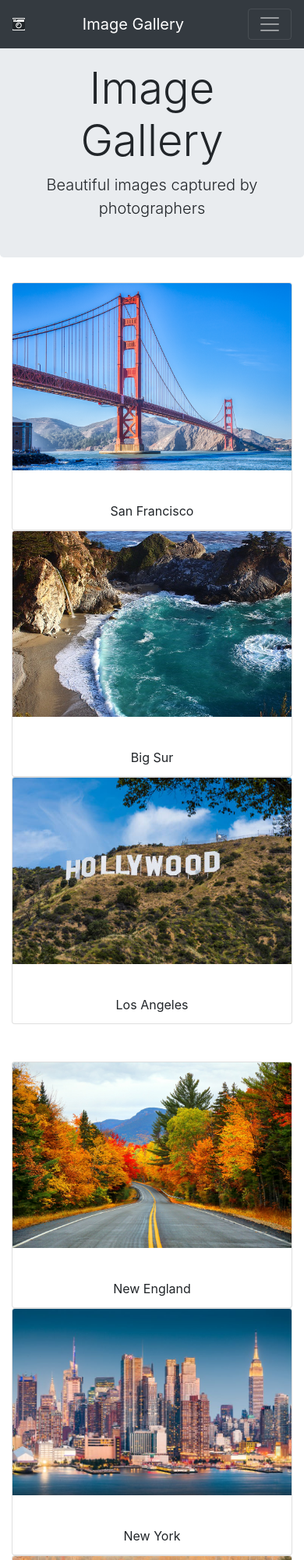
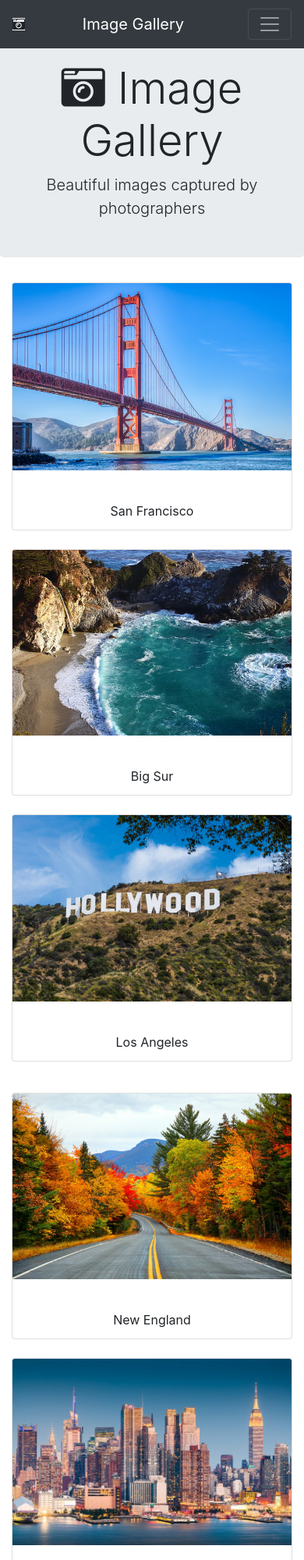
Before and after one commit to Mona-S/image-gallery, a plain HTML site: page index.html in a window 390 px wide. Shown: the top 2000 px of the page at 78% size. Drawn offline with nearby package versions, Linux system fonts and the light colour scheme.

Commit message:
added header icon

```diff
--- a/index.html
+++ b/index.html
@@ -40,7 +40,7 @@
         <!-- Jumbotron -->
         <!-- <div class="container mt-5 p-5"> -->
             <div class="jumbotron mt-5">
-                <h1 class="display-4 text-center">Image Gallery</h1>
+                <h1 class="display-4 text-center"><i class="fas fa-camera-retro mr-3"></i>Image Gallery</h1>
                 <p class="lead text-center">Beautiful images captured by photographers</p>
 
             </div>
@@ -50,21 +50,21 @@
 
         <div class="container">
             <div class="row">
-                <div class="col-md-4">
+                <div class="col-md-4 mb-4">
                     <div class="card">
                         <img class="card-img-top" src="./images/san-fran.jpeg" alt="sanfran">
                         <div class="card-body"></div>
                         <p class="card-title text-center">San Francisco</p>
                     </div>
                 </div>
-                <div class="col-md-4">
+                <div class="col-md-4 mb-4">
                     <div class="card">
                         <img class="card-img-top" src="./images/big-sur.jpg" alt="bigsur">
                         <div class="card-body"></div>
                         <p class="card-title text-center">Big Sur</p>
                     </div>
                 </div>
-                <div class="col-md-4">
+                <div class="col-md-4 mb-4">
                     <div class="card">
                         <img class="card-img-top" src="./images/los-angeles.jpg" alt="la">
                         <div class="card-body"></div>
@@ -74,22 +74,22 @@
             </div>
 
 
-            <div class="row mt-5">
-                    <div class="col-md-4">
+            <div class="row mt-3">
+                    <div class="col-md-4 mb-4">
                         <div class="card">
                             <img class="card-img-top" src="./images/new-england.jpg" alt="sanfran">
                             <div class="card-body"></div>
                             <p class="card-title text-center">New England</p>
                         </div>
                     </div>
-                    <div class="col-md-4">
+                    <div class="col-md-4 mb-4">
                         <div class="card">
                             <img class="card-img-top" src="./images/nyc.jpg" alt="bigsur">
                             <div class="card-body"></div>
                             <p class="card-title text-center">New York</p>
                         </div>
                     </div>
-                    <div class="col-md-4">
+                    <div class="col-md-4 mb-4">
                         <div class="card">
                             <img class="card-img-top" src="./images/vermont.jpg" alt="la">
                             <div class="card-body"></div>
```
